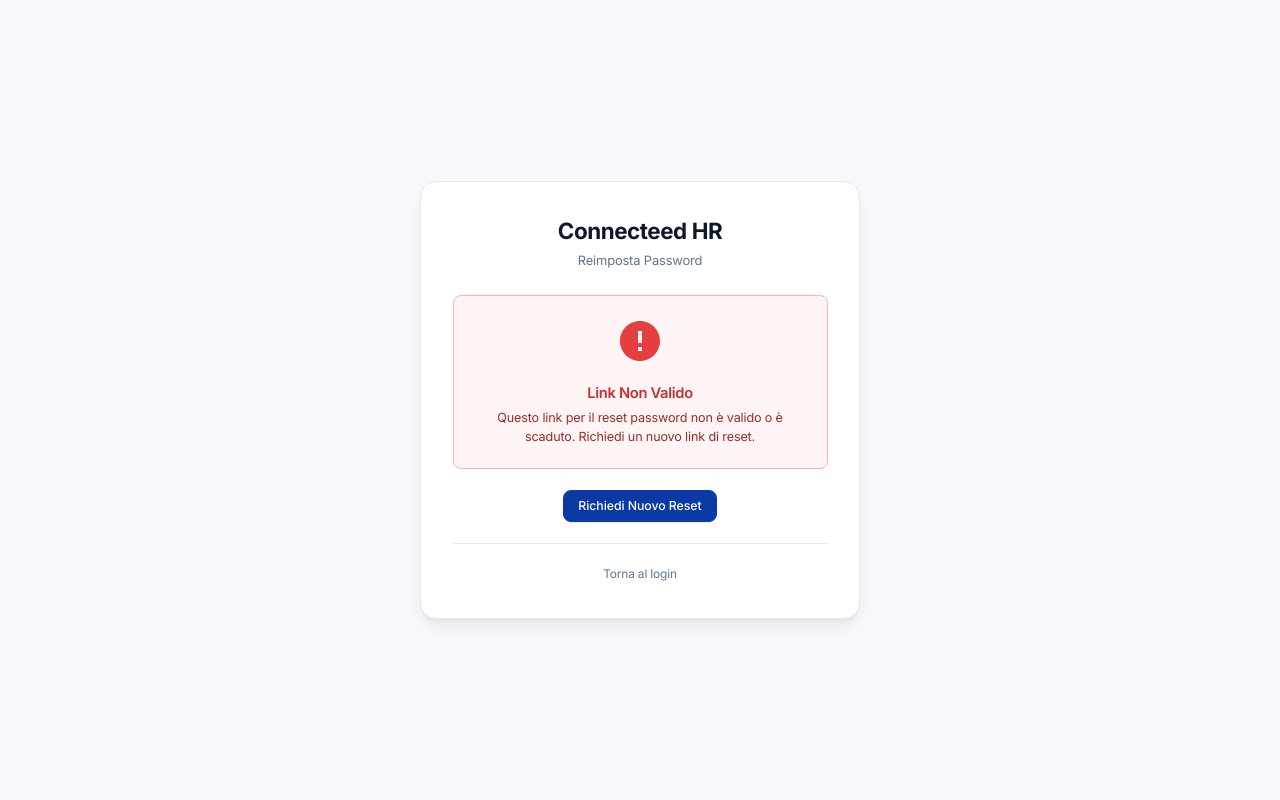
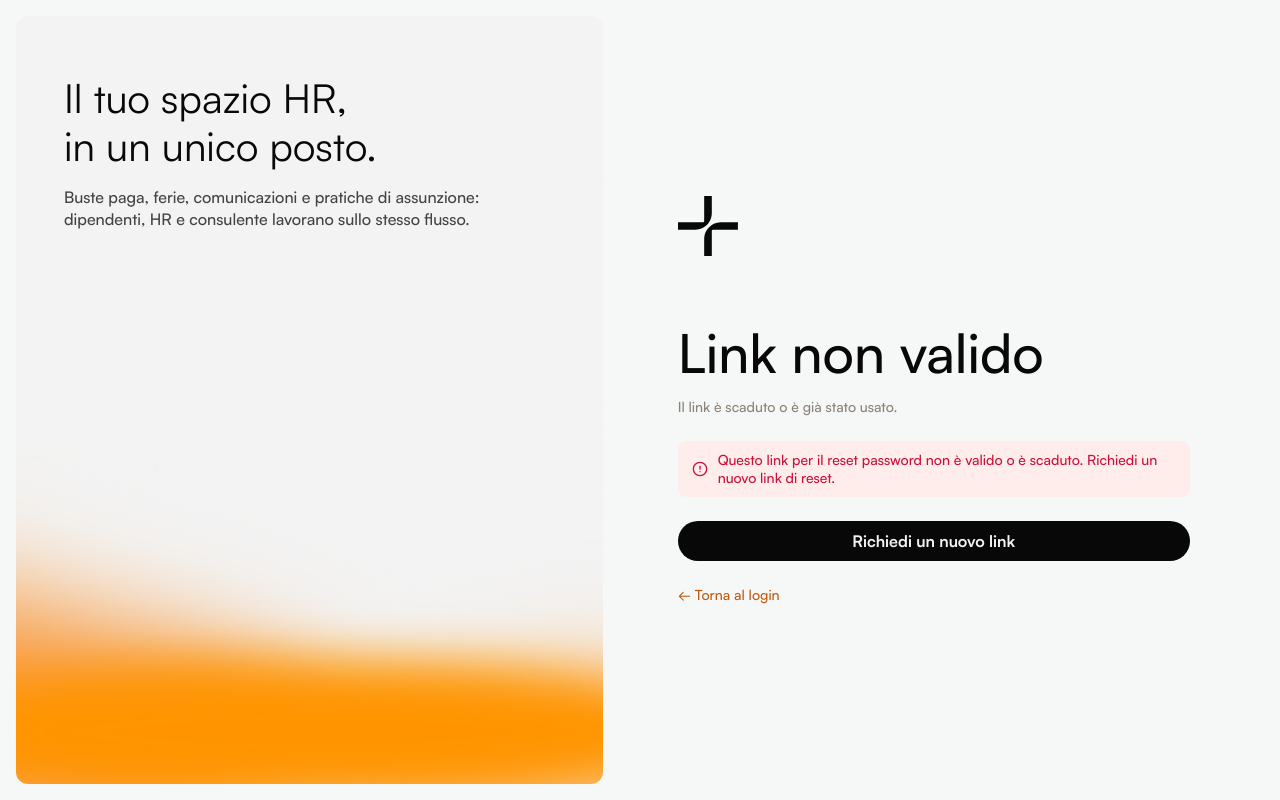
Before and after one commit to dominiklemiecha/pamanager, a React (Vite) app in the folder frontend/: page /auth/reset-password in a window 1280 px wide. Built offline with nearby package versions, Linux system fonts and the light colour scheme; no server answers.

Commit message:
feat(auth): reimposta password con la grafica Cora del login

```diff
--- a/frontend/src/pages/auth/ForgotPassword.tsx
+++ b/frontend/src/pages/auth/ForgotPassword.tsx
@@ -90,9 +90,11 @@ export default function ForgotPassword() {
               </>
             )}
 
-            <div className="cl-opzioni cl-opzioni-sx">
-              <a href="/auth/login">← Torna al login</a>
-            </div>
+            {!messaggio && (
+              <div className="cl-opzioni cl-opzioni-sx">
+                <a href="/auth/login">← Torna al login</a>
+              </div>
+            )}
           </div>
         </div>
       </main>
--- a/frontend/src/pages/auth/ResetPassword.tsx
+++ b/frontend/src/pages/auth/ResetPassword.tsx
@@ -1,16 +1,20 @@
 import { FormEvent, useEffect, useState } from 'react';
 import { useSearchParams } from 'react-router-dom';
 import { messaggioErrore } from '../../componenti/sessione';
-import { useClasseBody, useCss, useStile, useTitolo } from '../../componenti/stile';
+import { useStile, useTitolo } from '../../componenti/stile';
+import { TESTA_CLASSICA, useTesta } from '../../componenti/testa';
 import { api } from '../../services/api';
-import css from './reset-password.css?inline';
+import css from './cora-login.css?inline';
+import { svgCora } from '../../cora/svg';
 
-/** Nuova password dal link ricevuto via email (auth/reset-password.php). */
+const IC_OK = <svg viewBox="0 0 24 24" fill="none" stroke="currentColor" strokeWidth="2" strokeLinecap="round" strokeLinejoin="round"><circle cx="12" cy="12" r="10" /><polyline points="8 12.5 11 15.5 16 9.5" /></svg>;
+const IC_ERRORE = <svg viewBox="0 0 24 24" fill="none" stroke="currentColor" strokeWidth="2" strokeLinecap="round" strokeLinejoin="round"><circle cx="12" cy="12" r="10" /><line x1="12" y1="8" x2="12" y2="12" /><line x1="12" y1="16" x2="12.01" y2="16" /></svg>;
+
+/** Nuova password dal link ricevuto via email (auth/reset-password.php) con la grafica Cora del login. */
 export default function ResetPassword() {
-  useCss('/assets/css/style.css', '/assets/css/theme.css');
   useStile(css);
-  useClasseBody('login-page');
-  useTitolo('Reimposta Password - Connecteed HR');
+  useTitolo('Reimposta password · Cora');
+  useTesta(TESTA_CLASSICA);
   const [parametri] = useSearchParams();
   const token = parametri.get('token') ?? '';
   const [dati, setDati] = useState<{ valido: boolean; nome?: string; username?: string } | null>(null);
@@ -19,6 +23,7 @@ export default function ResetPassword() {
   const [mostra, setMostra] = useState(false);
   const [errore, setErrore] = useState('');
   const [fatto, setFatto] = useState(false);
+  const [invio, setInvio] = useState(false);
 
   useEffect(() => {
     api.post('/auth/reset/verifica', { token }).then((r) => setDati(r.data)).catch(() => setDati({ valido: false }));
@@ -26,6 +31,8 @@ export default function ResetPassword() {
 
   async function invia(e: FormEvent) {
     e.preventDefault();
+    if (invio) return;
+    setInvio(true);
     setErrore('');
     try {
       await api.post('/auth/reset', { token, password, conferma });
@@ -33,84 +40,95 @@ export default function ResetPassword() {
     } catch (err) {
       setErrore(messaggioErrore(err, 'Errore sconosciuto'));
     }
+    setInvio(false);
   }
 
   if (!dati) return null;
 
+  const occhio = (
+    <button type="button" className={'cl-occhio' + (mostra ? ' is-on' : '')} aria-label={mostra ? 'Nascondi password' : 'Mostra password'}
+      onClick={() => setMostra(!mostra)} dangerouslySetInnerHTML={{ __html: svgCora('ic-eye.svg') }} />
+  );
+
   return (
-    <div className="login-container">
-      <div className="login-card">
-        <div className="login-header">
-          <h1>Connecteed HR</h1>
-          <p>Reimposta Password</p>
-        </div>
+    <div className="cl-wrap">
+      <aside className="cl-hero">
+        <h2>Il tuo spazio HR,<br />in un unico posto.</h2>
+        <p>Buste paga, ferie, comunicazioni e pratiche di assunzione: dipendenti, HR e consulente lavorano sullo stesso flusso.</p>
+      </aside>
 
+      <main className="cl-lato">
+        <div className="cl-form">
+          <div className="cl-logo" aria-label="Cora" dangerouslySetInnerHTML={{ __html: svgCora('logo-cora.svg') }} />
+          <div className="cl-campi">
             {fatto ? (
               <>
-            <div className="success-box">
-              <svg xmlns="http://www.w3.org/2000/svg" viewBox="0 0 24 24" fill="currentColor">
-                <path d="M12 2C6.48 2 2 6.48 2 12s4.48 10 10 10 10-4.48 10-10S17.52 2 12 2zm-2 15l-5-5 1.41-1.41L10 14.17l7.59-7.59L19 8l-9 9z" />
-              </svg>
-              <h3>Password Aggiornata</h3>
-              <p>La tua password è stata reimpostata con successo. Ora puoi accedere con la nuova password.</p>
+                <div className="cl-titolo">
+                  <h1>Password aggiornata</h1>
+                  <p>Ora puoi accedere con la nuova password.</p>
                 </div>
-            <div style={{ marginTop: '1.5rem', textAlign: 'center' }}>
-              <a href="/auth/login" className="btn btn-primary">Vai al Login</a>
-            </div>
+                <div className="cl-ok" role="status">{IC_OK}<span>La tua password è stata reimpostata con successo.</span></div>
+                <a href="/auth/login" className="cl-btn cl-btn-link">Vai al login</a>
               </>
             ) : !dati.valido ? (
               <>
-            <div className="error-box">
-              <svg xmlns="http://www.w3.org/2000/svg" viewBox="0 0 24 24" fill="currentColor">
-                <path d="M12 2C6.48 2 2 6.48 2 12s4.48 10 10 10 10-4.48 10-10S17.52 2 12 2zm1 15h-2v-2h2v2zm0-4h-2V7h2v6z" />
-              </svg>
-              <h3>Link Non Valido</h3>
-              <p>Questo link per il reset password non è valido o è scaduto. Richiedi un nuovo link di reset.</p>
+                <div className="cl-titolo">
+                  <h1>Link non valido</h1>
+                  <p>Il link è scaduto o è già stato usato.</p>
                 </div>
-            <div style={{ marginTop: '1.5rem', textAlign: 'center' }}>
-              <a href="/auth/forgot-password" className="btn btn-primary">Richiedi Nuovo Reset</a>
-            </div>
+                <div className="cl-errore" role="alert">{IC_ERRORE}<span>Questo link per il reset password non è valido o è scaduto. Richiedi un nuovo link di reset.</span></div>
+                <a href="/auth/forgot-password" className="cl-btn cl-btn-link">Richiedi un nuovo link</a>
               </>
             ) : (
               <>
-            {errore && <div className="alert alert-error">{errore}</div>}
-            <p style={{ marginBottom: '1rem', color: '#4a5568', fontSize: '0.9rem' }}>
-              Ciao <strong>{dati.nome || 'Utente'}</strong>, inserisci la nuova password per l'account <strong>{dati.username}</strong>.
-            </p>
-            <div className="password-requirements">
-              <h4>Requisiti password:</h4>
+                <div className="cl-titolo">
+                  <h1>Nuova password</h1>
+                  <p>Ciao <strong>{dati.nome || 'Utente'}</strong>, scegli la nuova password per l'account <strong>{dati.username}</strong>.</p>
+                </div>
+
+                {errore && <div className="cl-errore" role="alert">{IC_ERRORE}<span>{errore}</span></div>}
+
+                <form method="POST" onSubmit={invia} className="cl-campi">
+                  <div className="cl-campo">
+                    <label htmlFor="password">Nuova password</label>
+                    <div className="cl-input">
+                      <input type={mostra ? 'text' : 'password'} id="password" name="password" required autoComplete="new-password" minLength={12}
+                        value={password} onChange={(e) => setPassword(e.target.value)} />
+                      {occhio}
+                    </div>
+                  </div>
+
+                  <div className="cl-campo">
+                    <label htmlFor="confirm_password">Conferma password</label>
+                    <div className="cl-input">
+                      <input type={mostra ? 'text' : 'password'} id="confirm_password" name="confirm_password" required autoComplete="new-password" minLength={12}
+                        value={conferma} onChange={(e) => setConferma(e.target.value)} />
+                    </div>
+                  </div>
+
+                  <div className="cl-requisiti">
+                    <span>Requisiti password</span>
                     <ul>
                       <li>Almeno 12 caratteri</li>
-                <li>Almeno una lettera maiuscola</li>
-                <li>Almeno una lettera minuscola</li>
+                      <li>Almeno una lettera maiuscola e una minuscola</li>
                       <li>Almeno un numero</li>
                       <li>Almeno un carattere speciale (!@#$%^&amp;*)</li>
                     </ul>
                   </div>
-            <form method="POST" className="login-form" onSubmit={invia}>
-              <div className="form-group">
-                <label htmlFor="password">Nuova Password</label>
-                <input type={mostra ? 'text' : 'password'} id="password" name="password" required autoComplete="new-password" minLength={12}
-                  value={password} onChange={(e) => setPassword(e.target.value)} />
-              </div>
-              <div className="form-group">
-                <label htmlFor="confirm_password">Conferma Password</label>
-                <input type={mostra ? 'text' : 'password'} id="confirm_password" name="confirm_password" required autoComplete="new-password" minLength={12}
-                  value={conferma} onChange={(e) => setConferma(e.target.value)} />
-              </div>
-              <label className="show-password">
-                <input type="checkbox" id="showPassword" checked={mostra} onChange={(e) => setMostra(e.target.checked)} />
-                Mostra password
-              </label>
-              <button type="submit" className="btn btn-primary btn-block" style={{ marginTop: '1rem' }}>Reimposta Password</button>
+
+                  <button type="submit" className="cl-btn" disabled={invio}>Reimposta password</button>
                 </form>
               </>
             )}
 
-        <div className="login-footer">
-          <a href="/auth/login" className="back-link">Torna al login</a>
+            {!fatto && (
+              <div className="cl-opzioni cl-opzioni-sx">
+                <a href="/auth/login">← Torna al login</a>
+              </div>
+            )}
           </div>
         </div>
+      </main>
     </div>
   );
 }
--- a/frontend/src/pages/auth/cora-login.css
+++ b/frontend/src/pages/auth/cora-login.css
@@ -68,6 +68,10 @@ body {
 .cl-ok svg { width: 18px; height: 18px; flex-shrink: 0; margin-top: 1px; }
 .cl-btn-link { display: inline-flex; align-items: center; justify-content: center; text-decoration: none; }
 .cl-opzioni-sx { justify-content: flex-start; }
+.cl-titolo p strong { color: #080808; font-weight: 600; }
+.cl-requisiti { padding: 12px 14px; border-radius: 8px; background: #fff; border: 1px solid #e8e0d6; font-size: 13px; line-height: 20px; color: #8c8279; }
+.cl-requisiti > span { display: block; margin-bottom: 4px; font-weight: 600; color: #080808; }
+.cl-requisiti ul { margin: 0; padding-left: 18px; }
 
 /* Installazione dell'app (InstallaApp) */
 .pwa-install { margin-top: 0; }
--- a/frontend/src/pages/auth/reset-password.css
+++ /dev/null
@@ -1,73 +0,0 @@
-.password-requirements {
-            background: #f7fafc;
-            border: 1px solid #e2e8f0;
-            border-radius: 8px;
-            padding: 1rem;
-            margin-bottom: 1rem;
-            font-size: 0.8rem;
-        }
-        .password-requirements h4 {
-            margin: 0 0 0.5rem;
-            font-size: 0.85rem;
-            color: #4a5568;
-        }
-        .password-requirements ul {
-            margin: 0;
-            padding-left: 1.25rem;
-            color: #718096;
-        }
-        .password-requirements li {
-            margin-bottom: 0.25rem;
-        }
-        .success-box {
-            background: #f0fff4;
-            border: 1px solid #9ae6b4;
-            border-radius: 8px;
-            padding: 1.5rem;
-            text-align: center;
-        }
-        .success-box svg {
-            width: 48px;
-            height: 48px;
-            color: #38a169;
-            margin-bottom: 1rem;
-        }
-        .success-box h3 {
-            color: #276749;
-            margin: 0 0 0.5rem;
-        }
-        .success-box p {
-            color: #2f855a;
-            margin: 0;
-            font-size: 0.9rem;
-        }
-        .error-box {
-            background: #fff5f5;
-            border: 1px solid #feb2b2;
-            border-radius: 8px;
-            padding: 1.5rem;
-            text-align: center;
-        }
-        .error-box svg {
-            width: 48px;
-            height: 48px;
-            color: #e53e3e;
-            margin-bottom: 1rem;
-        }
-        .error-box h3 {
-            color: #c53030;
-            margin: 0 0 0.5rem;
-        }
-        .error-box p {
-            color: #9b2c2c;
-            margin: 0;
-            font-size: 0.9rem;
-        }
-        .show-password {
-            display: flex;
-            align-items: center;
-            gap: 0.5rem;
-            margin-top: 0.5rem;
-            font-size: 0.8rem;
-            color: #718096;
-        }
```
Lines whose indentation alone changed are shown as unchanged.
